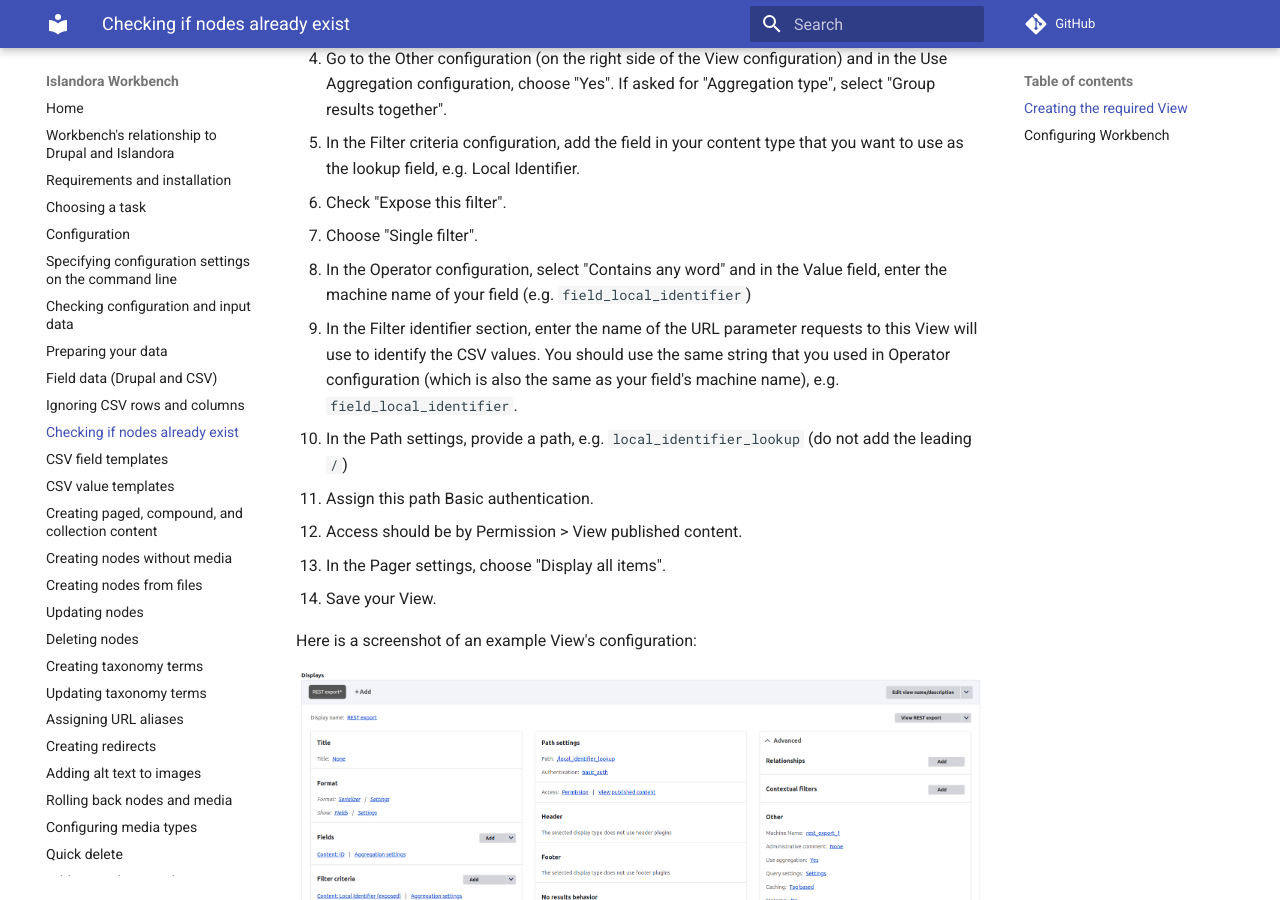
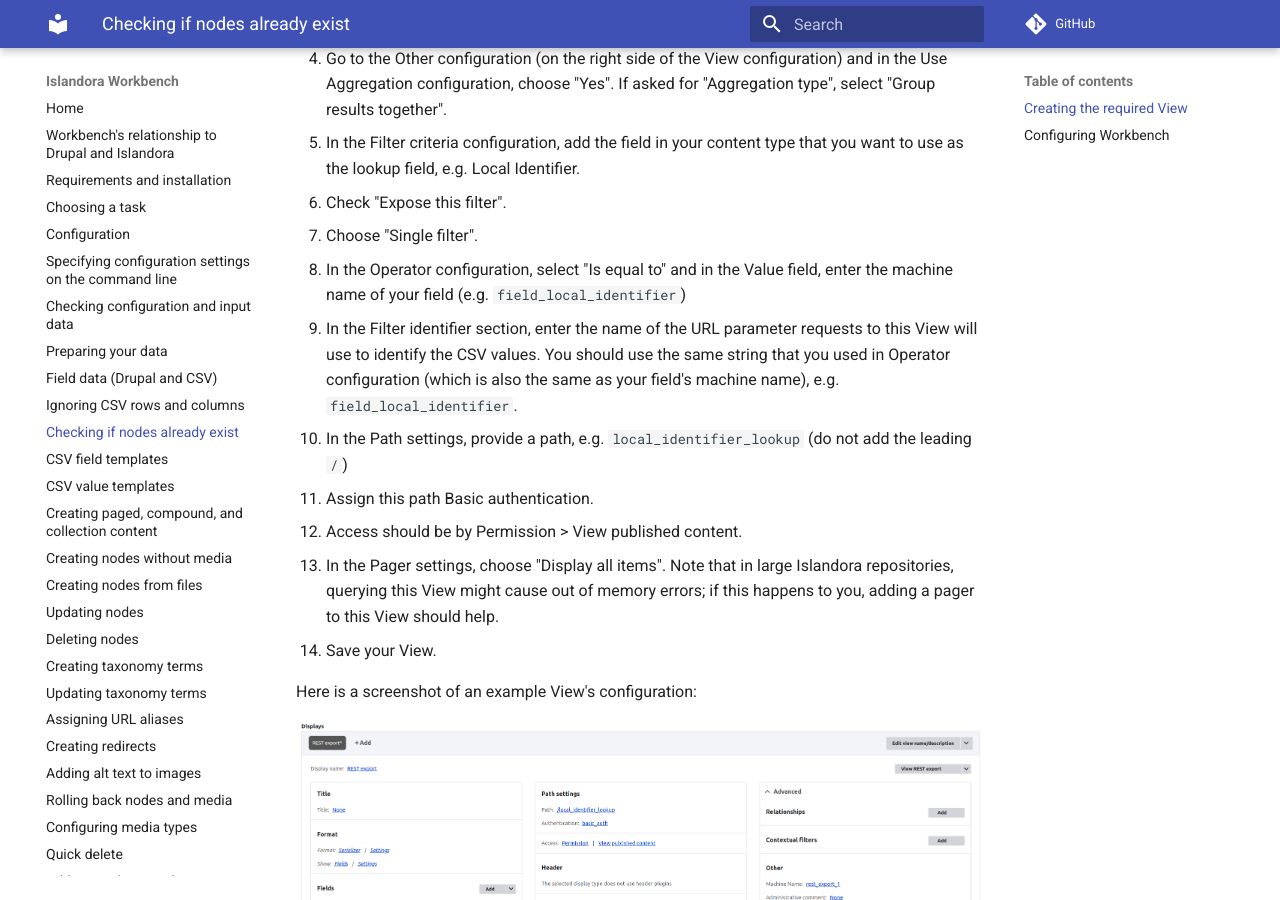
Before and after one commit to mjordan/islandora_workbench_docs, an MkDocs documentation site: the page built from docs/checking_if_nodes_exist.md, in a window 1280 px wide and 900 px high, scrolled down 894 px. Built offline with MkDocs 1.6.1 and Material for MkDocs 9.7.7, drawn with Linux system fonts in a browser that asks for light colours; comment, search, counter and statistics services are not loaded.

Commit message:
Updates to the Checking if nodes exist docs.

```diff
--- a/docs/checking_if_nodes_exist.md
+++ b/docs/checking_if_nodes_exist.md
@@ -19,12 +19,12 @@
 1. In the Filter criteria configuration, add the field in your content type that you want to use as the lookup field, e.g. Local Identifier.
   - Check "Expose this filter".
   - Choose "Single filter".
-  - In the Operator configuration, select "Contains any word" and in the Value field, enter the machine name of your field (e.g. `field_local_identifier`)
+  - In the Operator configuration, select "Is equal to" and in the Value field, enter the machine name of your field (e.g. `field_local_identifier`)
   - In the Filter identifier section, enter the name of the URL parameter requests to this View will use to identify the CSV values. You should use the same string that you used in Operator configuration (which is also the same as your field's machine name), e.g. `field_local_identifier`.
 1. In the Path settings, provide a path, e.g. `local_identifier_lookup` (do not add the leading `/`)
   - Assign this path Basic authentication.
   - Access should be by Permission > View published content.
-1. In the Pager settings, choose "Display all items".
+1. In the Pager settings, choose "Display all items". Note that in large Islandora repositories, querying this View might cause out of memory errors; if this happens to you, adding a pager to this View should help.
 1. Save your View.
 
 Here is a screenshot of an example View's configuration:
```
Also changed, not shown: docs/changelog.md (+1 -0 lines).
